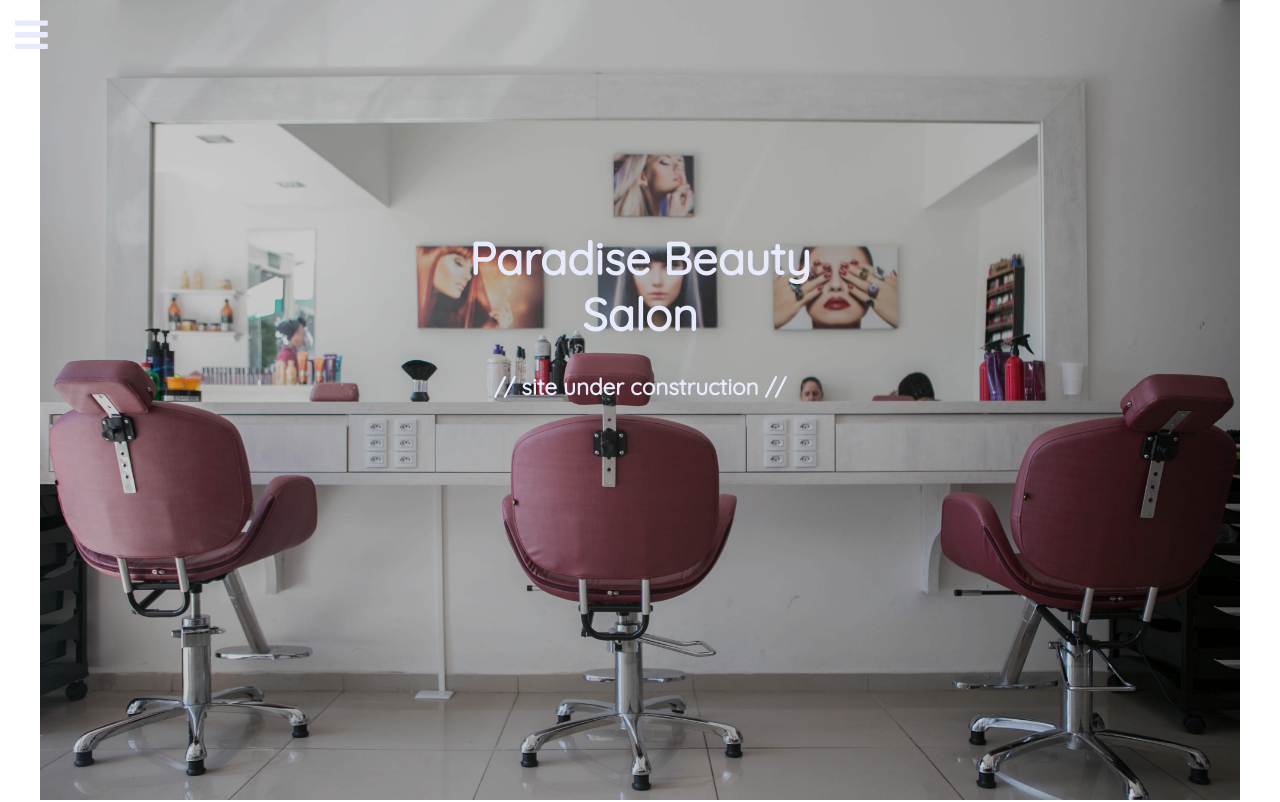
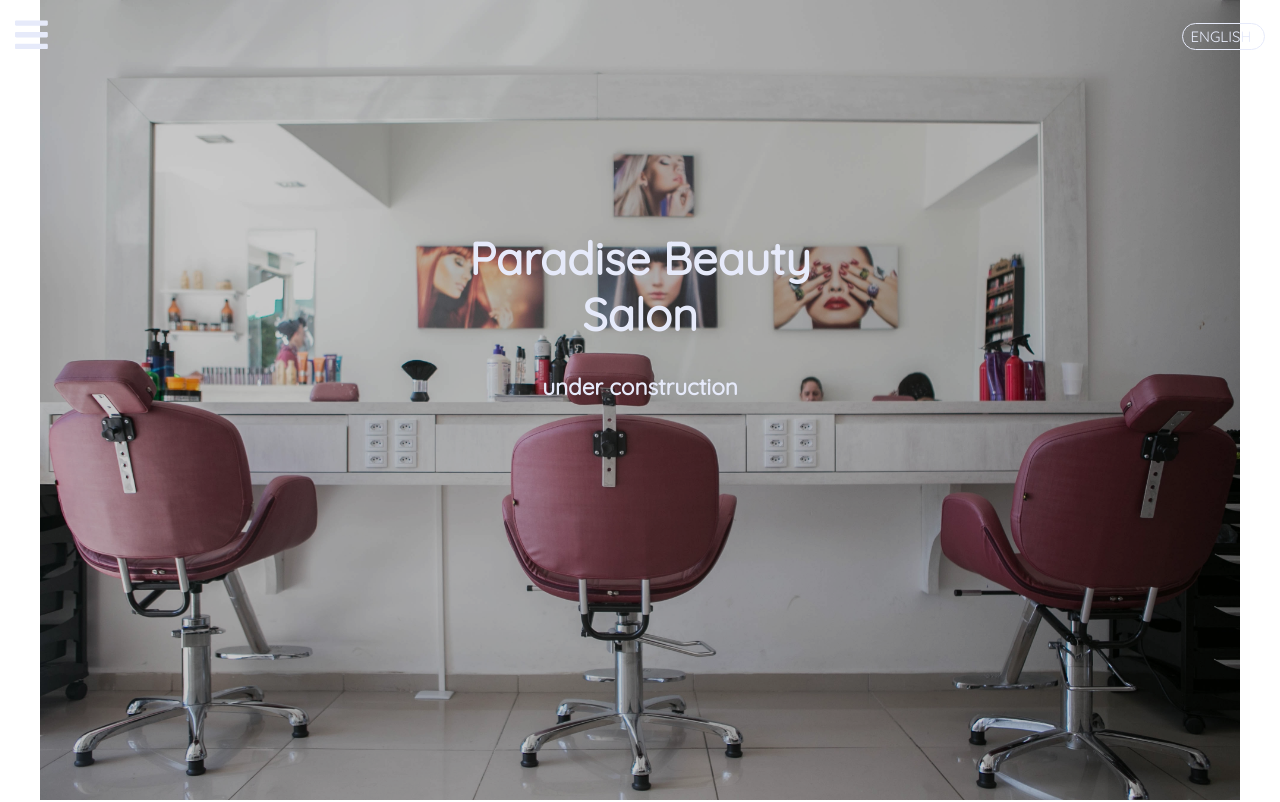
Before and after one commit to ecuarezma/paradise-beauty, a React (Create React App) app: page / in a window 1280 px wide. Shown: the top 802 px of the page. Built offline with nearby package versions, Linux system fonts and the light colour scheme.

Commit message:
Implement language selection on navbar

```diff
--- a/src/App.js
+++ b/src/App.js
@@ -7,11 +7,15 @@ import "./App.css";
 const App = () => {
   const [language, setLanguage] = useState("English");
 
+  const setLang = (lang) => {
+    setLanguage(lang);
+  };
+
   return (
     <>
-      <Navbar />
-      <Home />
-      <Footer />
+      <Navbar language={language} setLang={setLang} />
+      <Home language={language} />
+      <Footer language={language} />
     </>
   );
 };
--- a/src/components/Footer/index.js
+++ b/src/components/Footer/index.js
@@ -1,17 +1,44 @@
 import React from "react";
 import classes from "./Footer.module.scss";
 
-const Footer = () => {
+const Footer = ({ language }) => {
+  const setLanguage = (lang) => {
+    switch (lang) {
+      case "English":
+        return {
+          hours: "Hours",
+          location: "Location",
+          weekdays: "Monday - Friday",
+          saturday: "Saturday",
+          sunday: "Sunday",
+          closed: "closed",
+        };
+      case "Spanish":
+        return {
+          hours: "Horas",
+          location: "Dirección",
+          weekdays: "Lunes - Viernes",
+          saturday: "Sabado",
+          sunday: "Domingo",
+          closed: "cerrado",
+        };
+    }
+  };
+  let { hours, location, weekdays, saturday, sunday, closed } = setLanguage(
+    language
+  );
   return (
     <footer className={classes.Footer}>
       <div className={classes.schedule}>
-        <h4>Hours: </h4>
-        <p>Monday - Friday: 9am - 7pm</p>
-        <p>Saturday: 9am - 6pm</p>
-        <p>Sunday: closed</p>
+        <h4>{hours}: </h4>
+        <p>{weekdays}: 9am - 7pm</p>
+        <p>{saturday}: 9am - 6pm</p>
+        <p>
+          {sunday}: {closed}
+        </p>
       </div>
       <div className={classes.location}>
-        <h4>Location: </h4>
+        <h4>{location}: </h4>
         <p>13911 SW 42nd St.</p>
         <p>Suite 103</p>
         <p>Miami, FL 33175</p>
--- a/src/components/Navbar/Navbar.module.scss
+++ b/src/components/Navbar/Navbar.module.scss
@@ -1,6 +1,9 @@
 @import "../styles/colorset";
 
 .Navbar {
+  display: flex;
+  align-items: center;
+  justify-content: space-between;
   position: fixed;
   top: 0;
   z-index: 1000;
@@ -11,7 +14,12 @@
     transition: all 300ms ease-in-out;
     .bars svg {
       color: rgb(65, 39, 39);
-      transition: all 300ms ease-in-out 300ms;
+      transition-delay: 0ms;
+    }
+    .selectLang {
+      color: rgb(65, 39, 39);
+      border-color: rgb(65, 39, 39);
+      transition-delay: 0ms;
     }
   }
 }
@@ -57,6 +65,19 @@
   }
 }
 
+.selectLang {
+  font-family: "Quicksand", sans-serif;
+  color: $iconPrimary;
+  margin: 1rem;
+  padding: 0.2rem 0.5rem;
+  border: 1px solid $iconPrimary;
+  border-radius: 1rem;
+  transition: all 300ms ease-in-out 550ms;
+  select {
+    all: unset;
+  }
+}
+
 .times {
   display: flex;
   justify-content: flex-end;
--- a/src/components/Navbar/index.js
+++ b/src/components/Navbar/index.js
@@ -3,7 +3,7 @@ import classes from "./Navbar.module.scss";
 import { FontAwesomeIcon } from "@fortawesome/react-fontawesome";
 import { faBars, faTimes } from "@fortawesome/free-solid-svg-icons";
 
-const Navbar = () => {
+const Navbar = ({ language, setLang }) => {
   const [isActive, setActive] = useState(false);
   const [isScrolled, setScrolled] = useState(false);
 
@@ -14,7 +14,7 @@ const Navbar = () => {
       if (e.target.documentElement.scrollTop > el.offsetHeight) {
         setScrolled(true);
       } else setScrolled(false);
-      console.log(e.target.documentElement.scrollTop);
+      // console.log(e.target.documentElement.scrollTop);
     };
     document.addEventListener("scroll", scroll);
     //clean up function, remove event listener
@@ -29,6 +29,16 @@ const Navbar = () => {
     <nav className={`${classes.Navbar} ${isScrolled && classes.scrolled}`}>
       <div className={classes.bars}>
         <FontAwesomeIcon icon={faBars} onClick={handleClick} />
+      </div>
+      <div className={classes.selectLang}>
+        <select
+          name="language"
+          id="lang-select"
+          onChange={(e) => setLang(e.target.value)}
+        >
+          <option value="English">ENGLISH</option>
+          <option value="Spanish">ESPAÑOL</option>
+        </select>
       </div>
 
       <div className={`${classes.Nav} ${isActive && classes.isActive} `}>
--- a/src/components/pages/Home/index.js
+++ b/src/components/pages/Home/index.js
@@ -3,15 +3,27 @@ import classes from "./Home.module.scss";
 
 import salonChairs from "../../../assets/unsplash/salonchairs.jpg";
 
-const Home = () => {
+const Home = ({ language }) => {
+  const setLanguage = (lang) => {
+    switch (lang) {
+      case "English":
+        return {
+          subtitle: "under construction",
+        };
+      case "Spanish":
+        return {
+          subtitle: "bajo construción",
+        };
+    }
+  };
+  let { subtitle } = setLanguage(language);
   return (
     <div className={classes.Home}>
       <header className={classes.header}>
         <h1>
-          Paradise Beauty <br />
-          Salon
+          Paradise Beauty <br /> Salon
         </h1>
-        <h4>// site under construction //</h4>
+        <h4>{subtitle}</h4>
       </header>
       <div className={classes.bgImage}>
         <img src={salonChairs} alt="Row of salon chairs facing away" />
```
